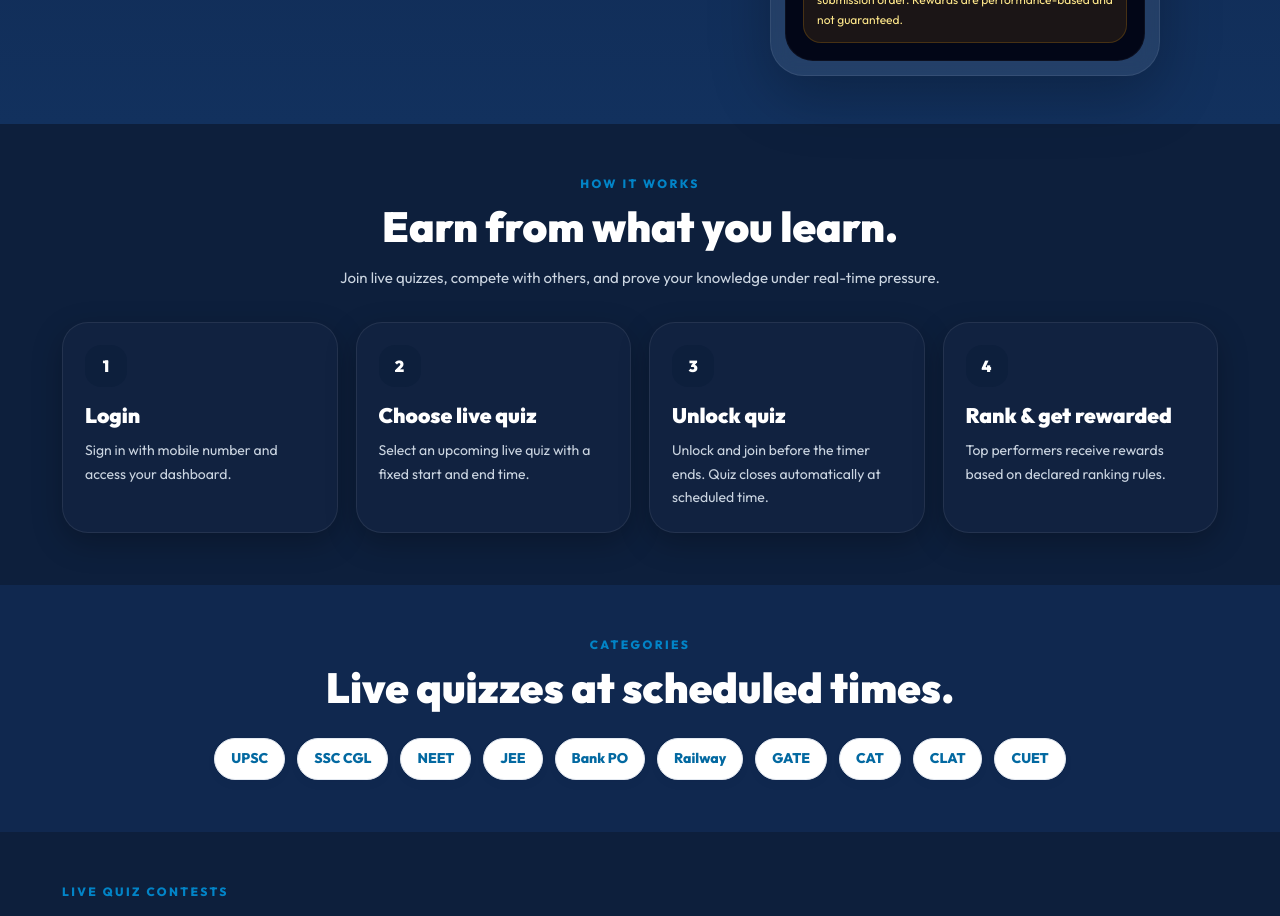
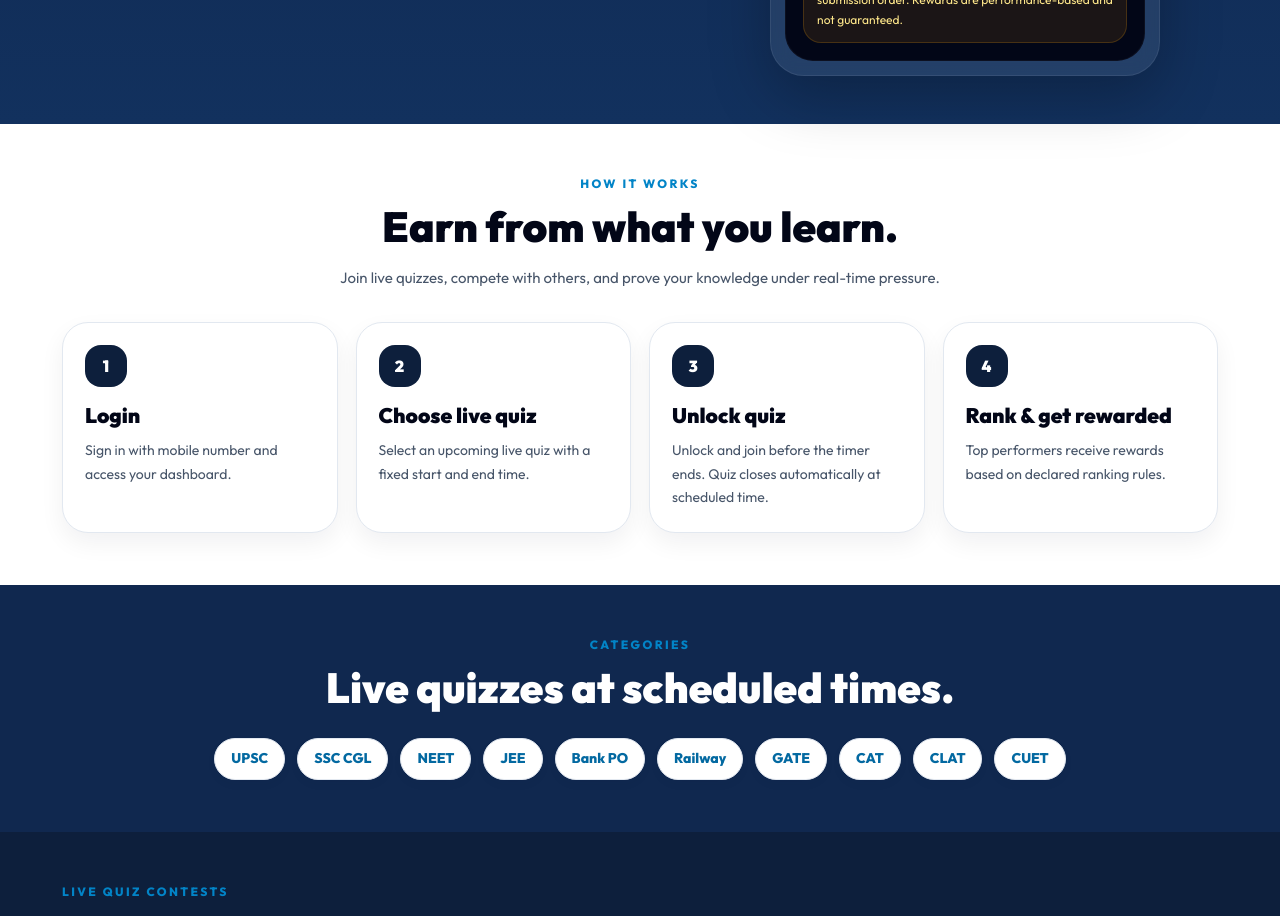
Before and after one commit to Divya147940/play-11, a React (Vite) app in the folder frontend/: page / in a window 1280 px wide. Shown: the part 780-1696 px from the top of the page. Built offline with nearby package versions, Linux system fonts and the light colour scheme; the HTML template or start-up script is replaced by a standard one.

Commit message:
feat: theme 'How It Works' section to white as per reference

```diff
--- a/frontend/src/index.css
+++ b/frontend/src/index.css
@@ -337,6 +337,12 @@ body {
 .section-inner { width: 100%; padding: 0 40px; margin: 0 auto; }
 
 .center-head { text-align: center; }
+.section.white { background: #fff; }
+.section.white h2 { color: #020617; }
+.section.white .subtext { color: #475569; }
+.section.white .panel { background: #fff; border-color: #e2e8f0; box-shadow: 0 10px 25px rgba(15,23,42,0.06); }
+.section.white .panel h3 { color: #020617; }
+.section.white .panel p { color: #475569; }
 
 .eyebrow {
     color: #0284c7;
--- a/frontend/src/pages/LandingPage.jsx
+++ b/frontend/src/pages/LandingPage.jsx
@@ -160,7 +160,7 @@ export default function LandingPage() {
         </div>
       </section>
 
-      <section className="section" id="how">
+      <section className="section white" id="how">
         <div className="section-inner">
           <div className="center-head">
             <div className="eyebrow">How it works</div>
```
